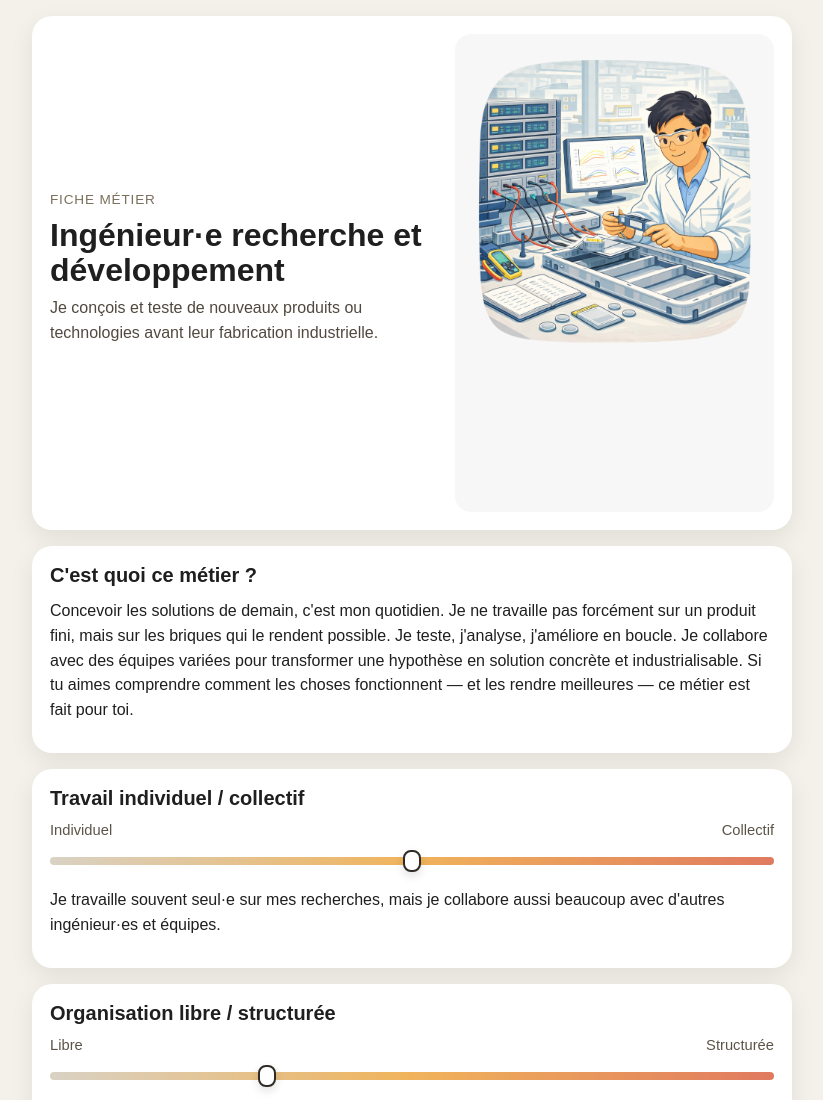
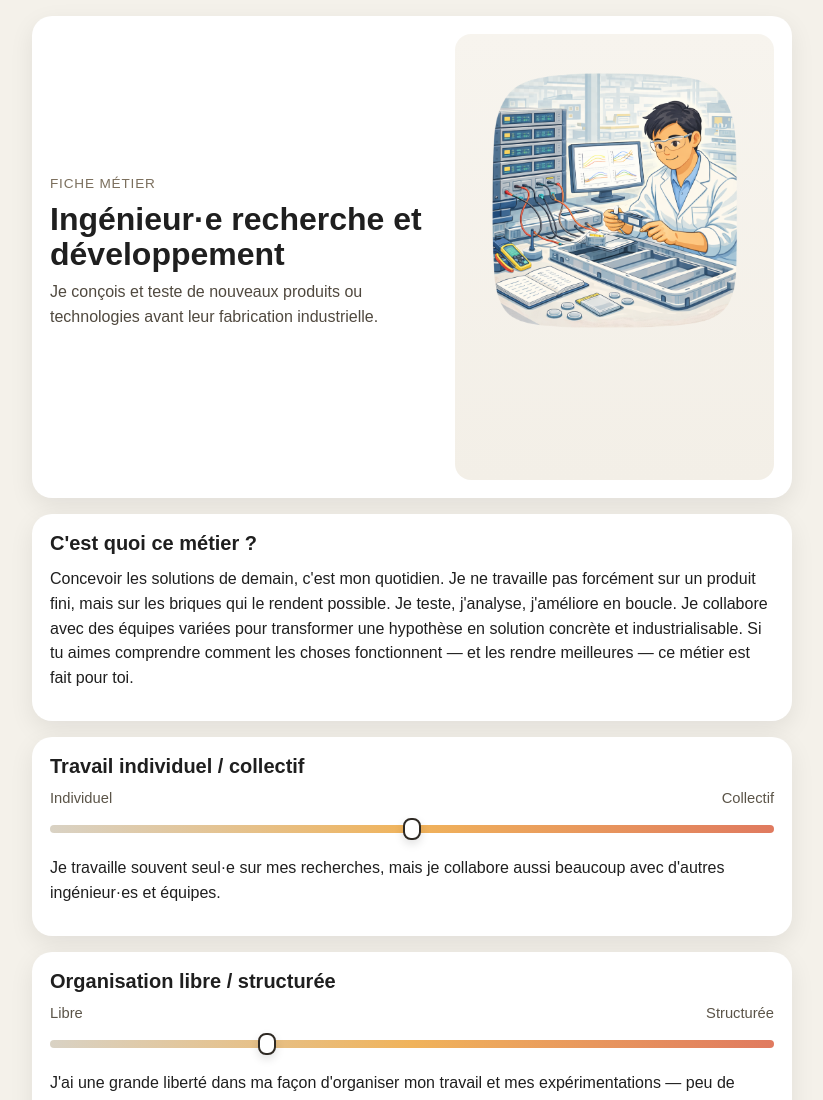
Before and after one commit to ElectromobValleedelabatterie/qui-est-qui-metiers, a plain HTML site: page metier.html in a window 1280 px wide. Shown: the top 1100 px of the page, without its empty margins (228-1051 px from the left). Drawn offline with Linux system fonts and the light colour scheme.

Commit message:
Update style.css

```diff
--- a/css/style.css
+++ b/css/style.css
@@ -29,12 +29,23 @@ body {
   gap: 16px;
 }
 
+.hero-image {
+  min-height: 420px;
+  display: flex;
+  align-items: flex-start;
+  justify-content: center;
+  border-radius: 16px;
+  background: linear-gradient(180deg, #f7f4ee 0%, #f3efe7 100%);
+  overflow: hidden;
+  padding: 16px 16px 0 16px;
+}
+
 .hero-image img {
   width: 100%;
-  height: auto;
+  max-height: 520px;
+  object-fit: contain;
+  object-position: top center;
   display: block;
-  border-radius: 16px;
-  background: #f7f7f7;
 }
 
 .eyebrow {
```
